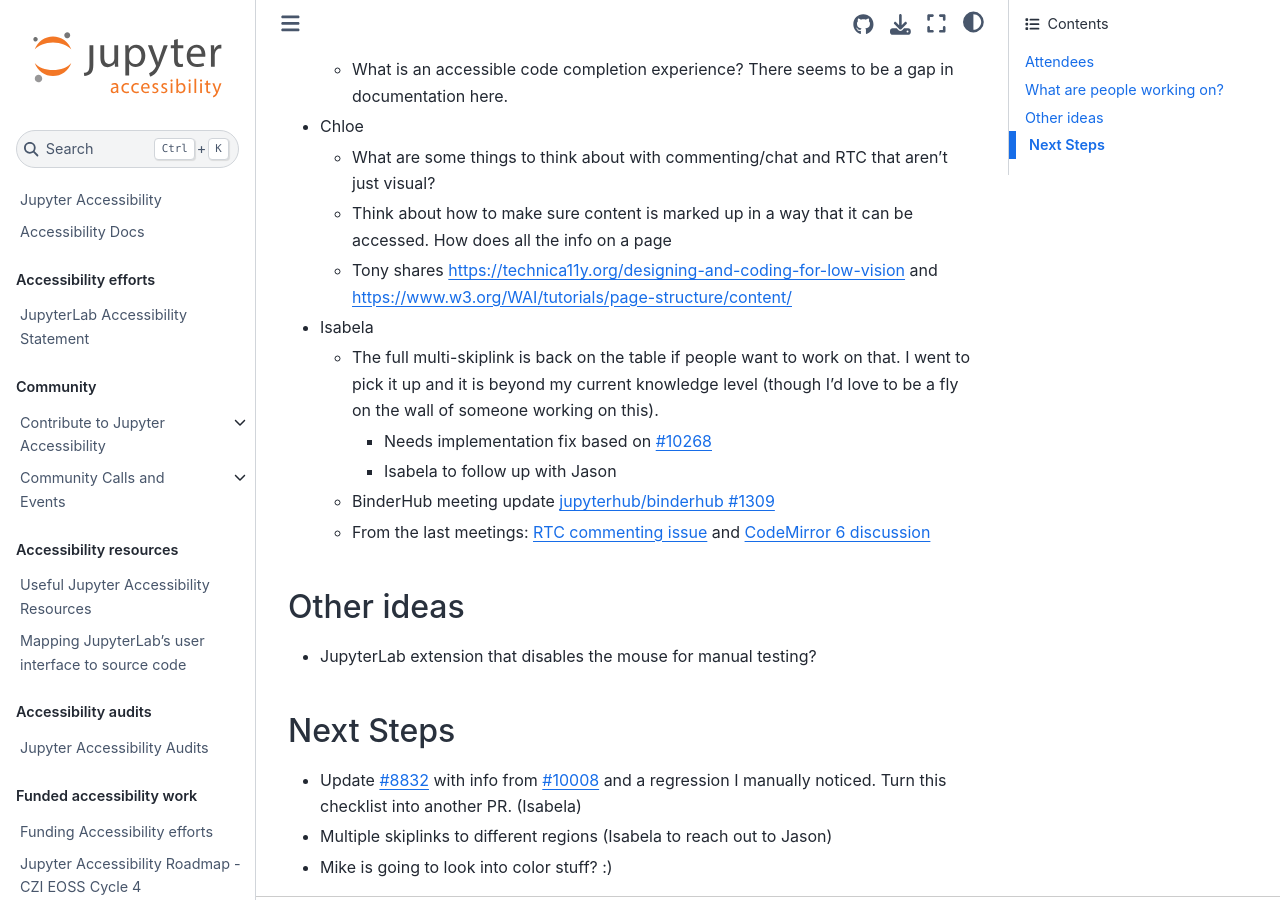
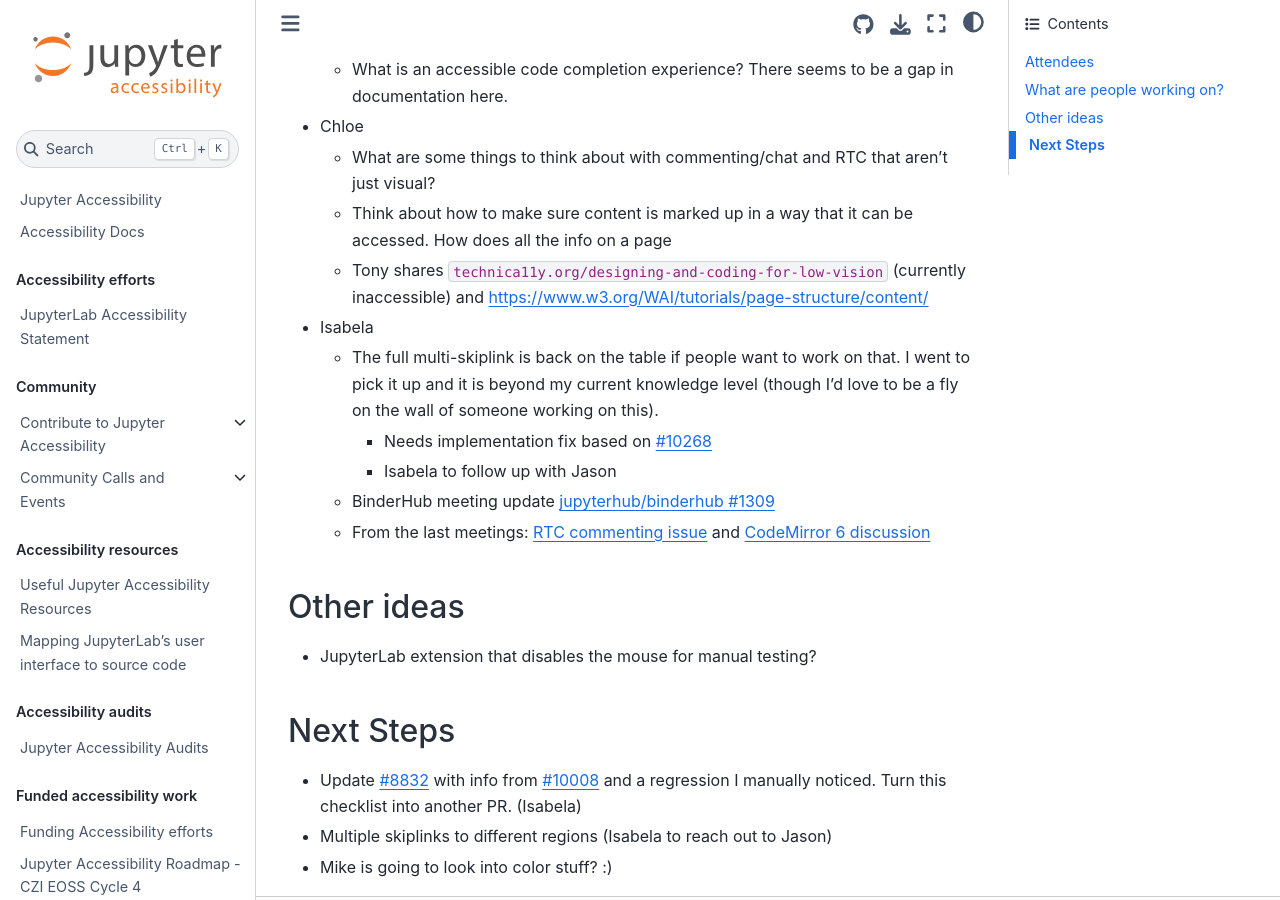
Before and after one commit to jupyter/accessibility, a Jupyter Book: the page built from docs/community/meeting-minutes/jupyterlab-accessibility-meetings/2021/2021-06-30.md, in a window 1280 px wide and 900 px high, scrolled down 583 px. Built offline with Jupyter Book 1.0.4 settings and Sphinx 7.4.7 and the Sphinx Book theme 1.1.4, drawn with Linux system fonts in a browser that asks for light colours.

Commit message:
Appease CI by removing a link and leaving just its URL

```diff
--- a/docs/community/meeting-minutes/jupyterlab-accessibility-meetings/2021/2021-06-30.md
+++ b/docs/community/meeting-minutes/jupyterlab-accessibility-meetings/2021/2021-06-30.md
@@ -19,7 +19,7 @@
 - Chloe
   - What are some things to think about with commenting/chat and RTC that aren't just visual?
   - Think about how to make sure content is marked up in a way that it can be accessed. How does all the info on a page
-  - Tony shares https://technica11y.org/designing-and-coding-for-low-vision and https://www.w3.org/WAI/tutorials/page-structure/content/
+  - Tony shares `technica11y.org/designing-and-coding-for-low-vision` (currently inaccessible) and https://www.w3.org/WAI/tutorials/page-structure/content/
 - Isabela
   - The full multi-skiplink is back on the table if people want to work on that. I went to pick it up and it is beyond my current knowledge level (though I'd love to be a fly on the wall of someone working on this).
     - Needs implementation fix based on [#10268](https://github.com/jupyterlab/jupyterlab/issues/10268)
```
